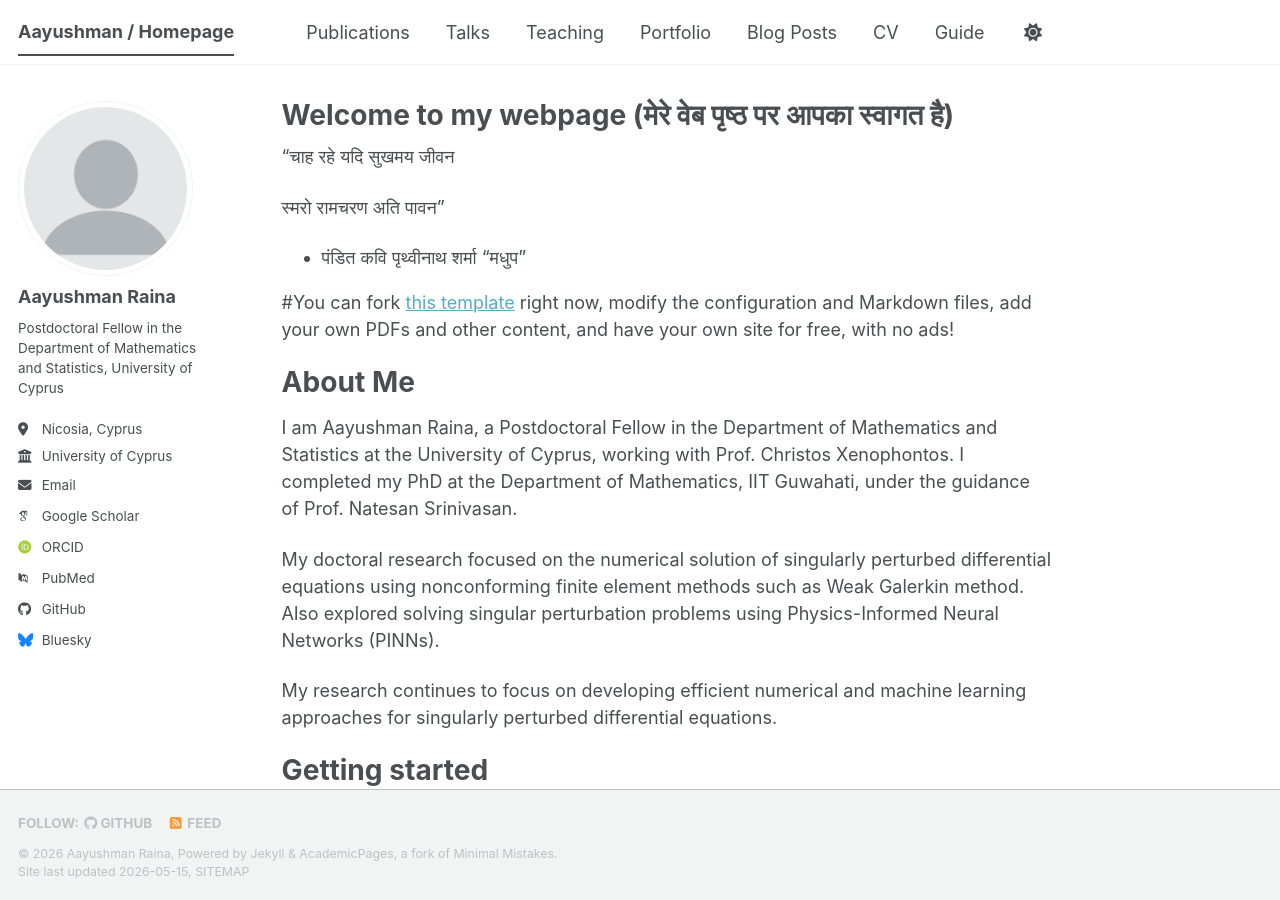
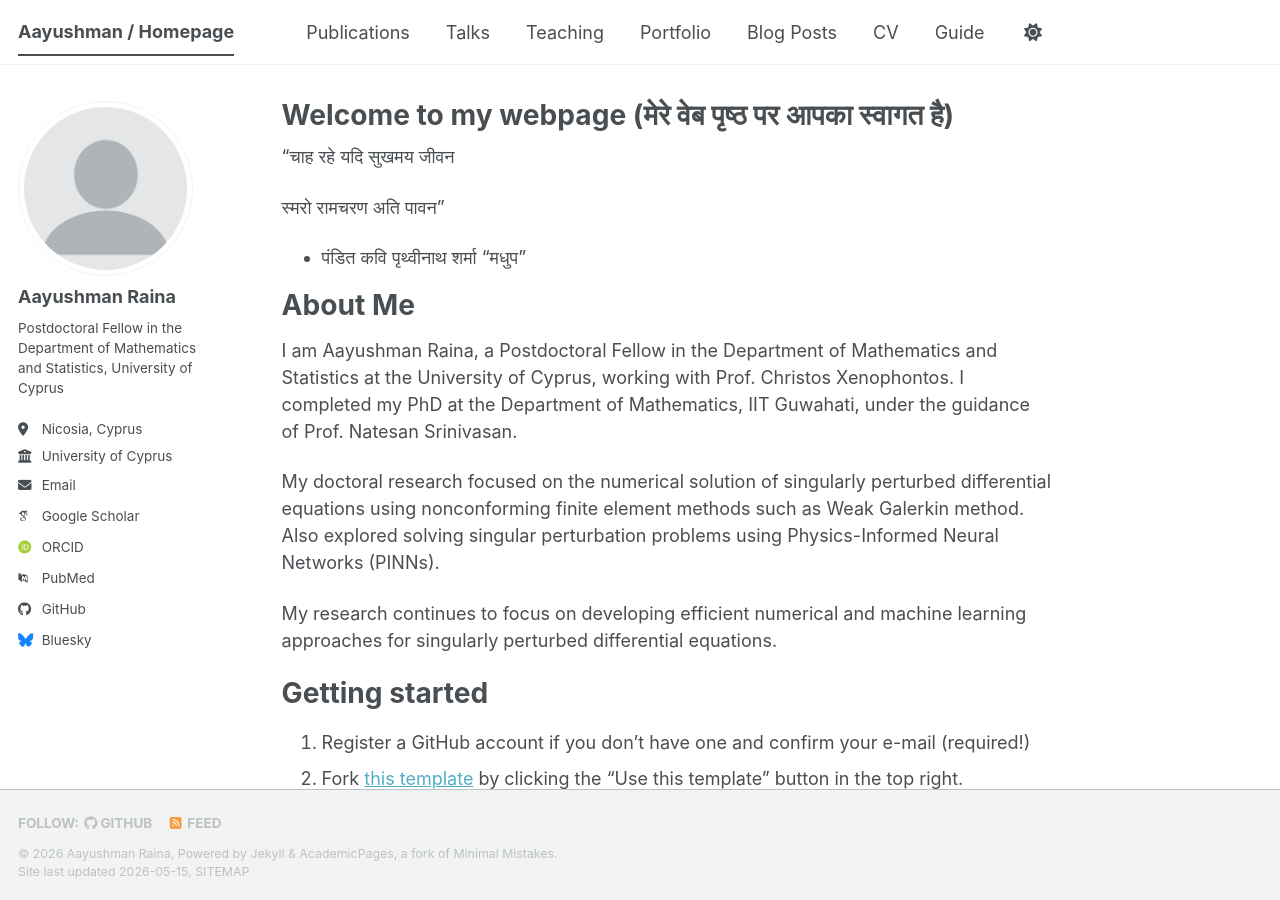
Before and after one commit to Aayushman5/Aayushman5.github.io, a Jekyll site: the page built from _pages/about.md, in a window 1280 px wide and 900 px high. Built offline with Jekyll 4.4.1, drawn with Linux system fonts in a browser that asks for light colours; some web fonts are replaced; a script bundle is joined from its source files by our own code; library files that are not in the unit come from our copies.

Commit message:
Update about.md

```diff
--- a/_pages/about.md
+++ b/_pages/about.md
@@ -13,7 +13,6 @@
 
 - पंडित कवि पृथ्वीनाथ शर्मा "मधुप"
 
- #You can fork [this template](https://github.com/academicpages/academicpages.github.io) right now, modify the configuration and Markdown files, add your own PDFs and other content, and have your own site for free, with no ads!
 
 About Me
 ======
```
